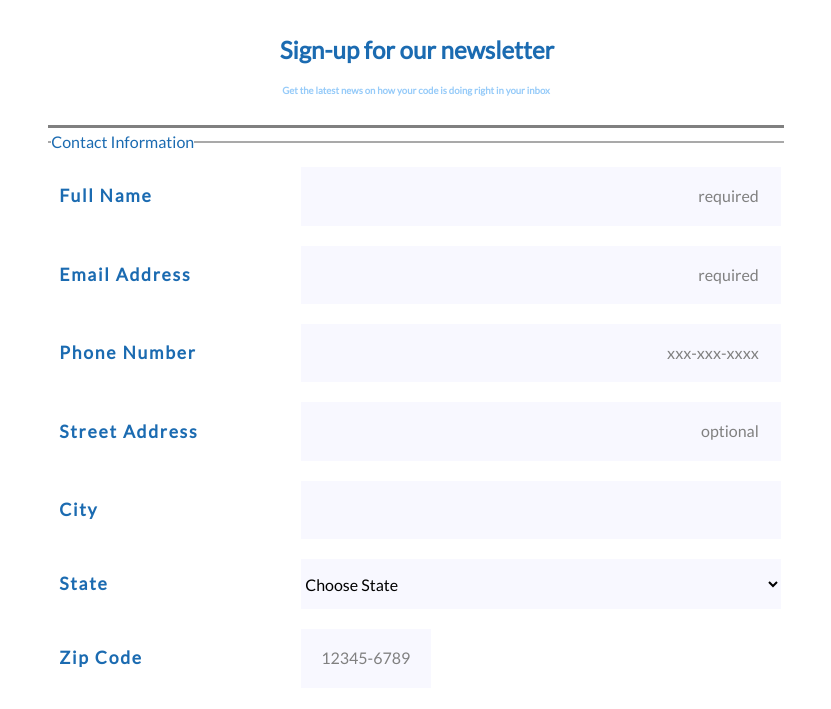
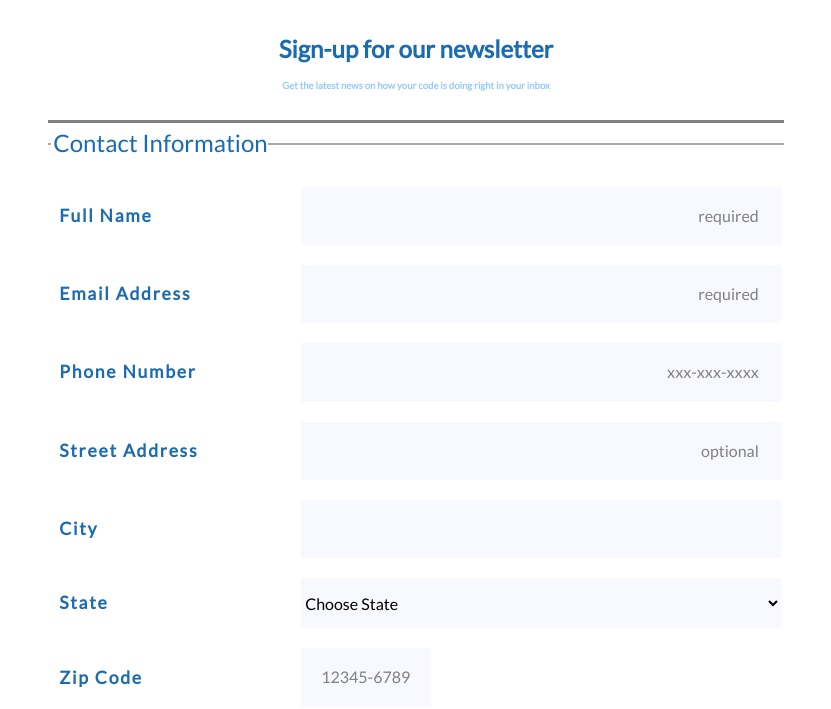
Before and after one commit to Sheridan-Edmondson/Project-3-Online-Registration-Form, a plain HTML site: page index.html in a window 1280 px wide. Shown: the part 91-800 px from the top of the page, without its empty margins (224-1055 px from the left). Drawn offline with nearby package versions, Linux system fonts and the light colour scheme.

Commit message:
Add files via upload

```diff
--- a/css/styles.css
+++ b/css/styles.css
@@ -125,7 +125,7 @@ fieldset {
 
 
 /* Style the header text for "contact information" and "Newsletter"  */
-h2 {
+legend {
   text-align: left;
   padding-top: 1px;
   padding-left: 2px;
```
